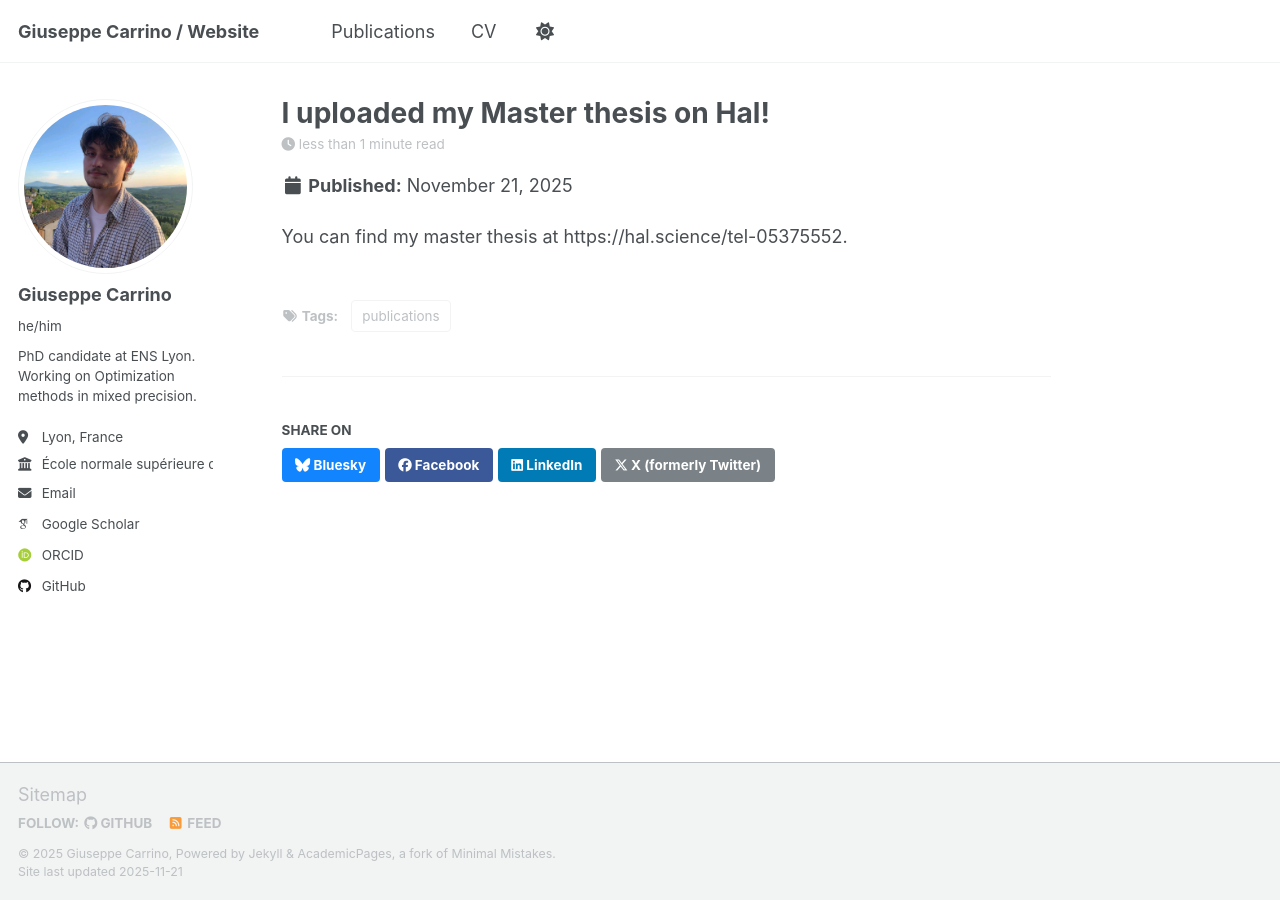
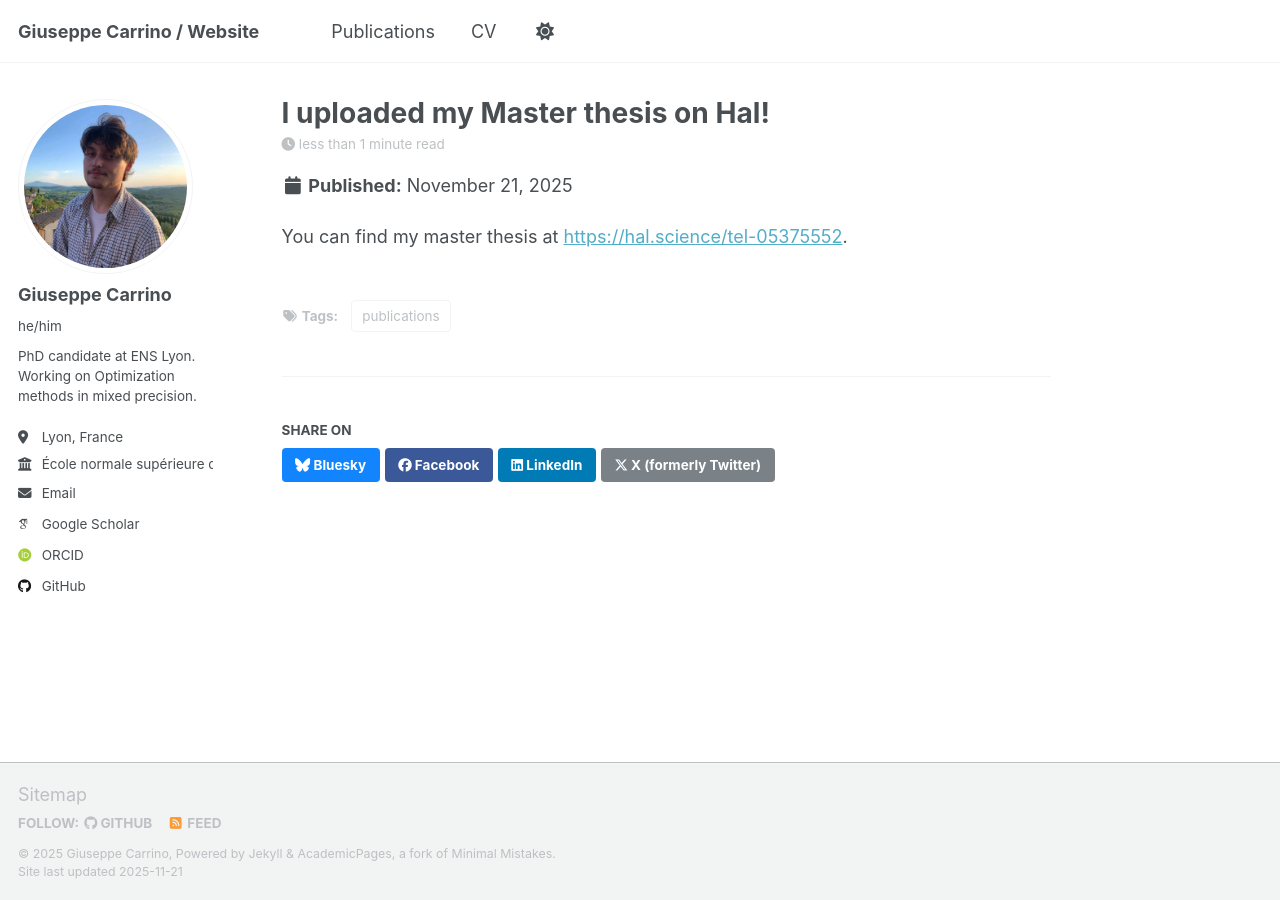
Before and after one commit to JosephCarrino/josephcarrino.github.io, a Jekyll site: the page built from _posts/2025-11-21-thesis-upload.md, in a window 1280 px wide. Built offline with Jekyll 4.4.1, drawn with Linux system fonts in a browser that asks for light colours; some web fonts are replaced; a script that is not in the unit is left out; part of the change alters nothing that is shown.

```diff
--- a/_posts/2025-11-21-thesis-upload.md
+++ b/_posts/2025-11-21-thesis-upload.md
@@ -6,4 +6,4 @@ tags:
   - publications
 ---
 
-You can find my master thesis at https://hal.science/tel-05375552.
+You can find my master thesis at [https://hal.science/tel-05375552](https://hal.science/tel-05375552).
```
